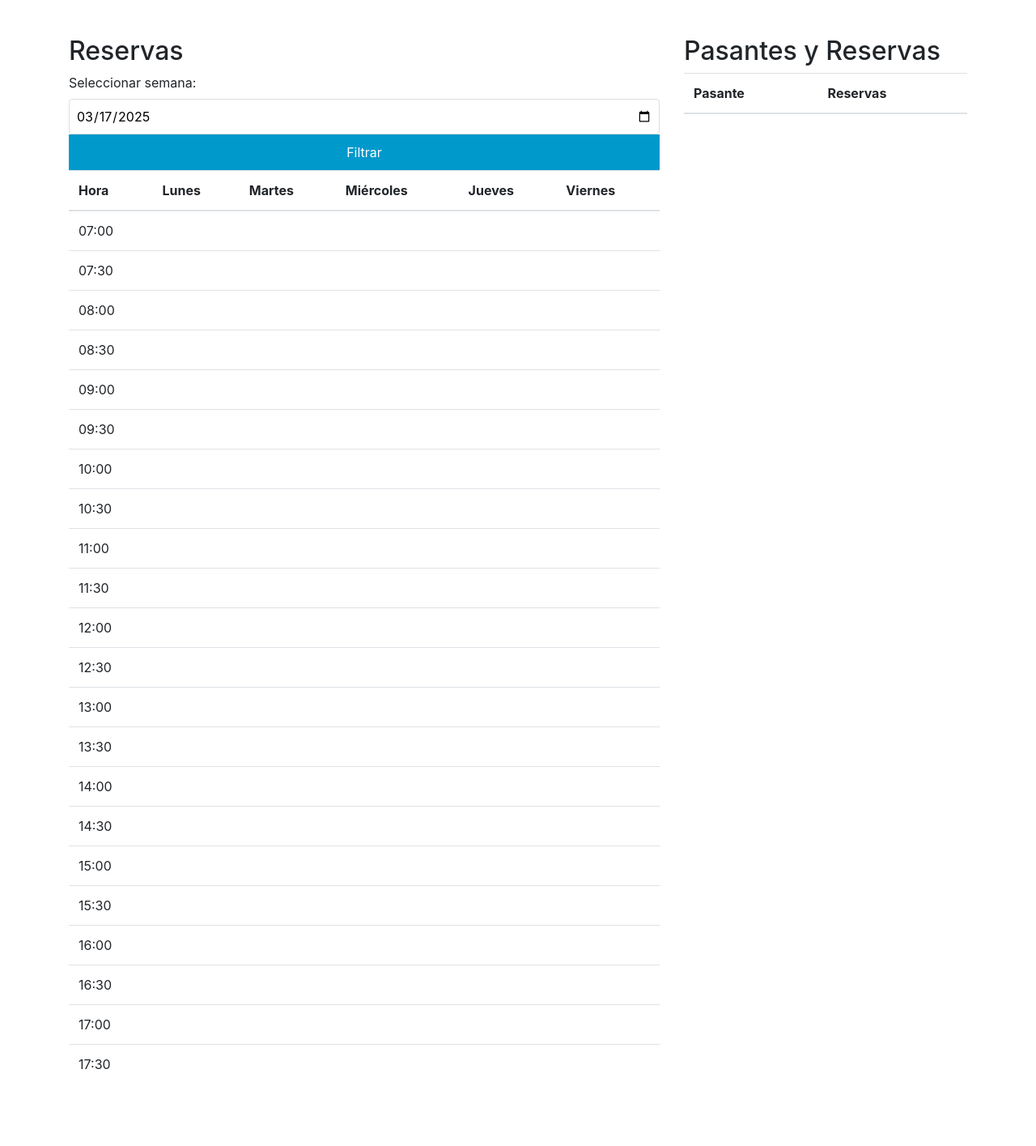
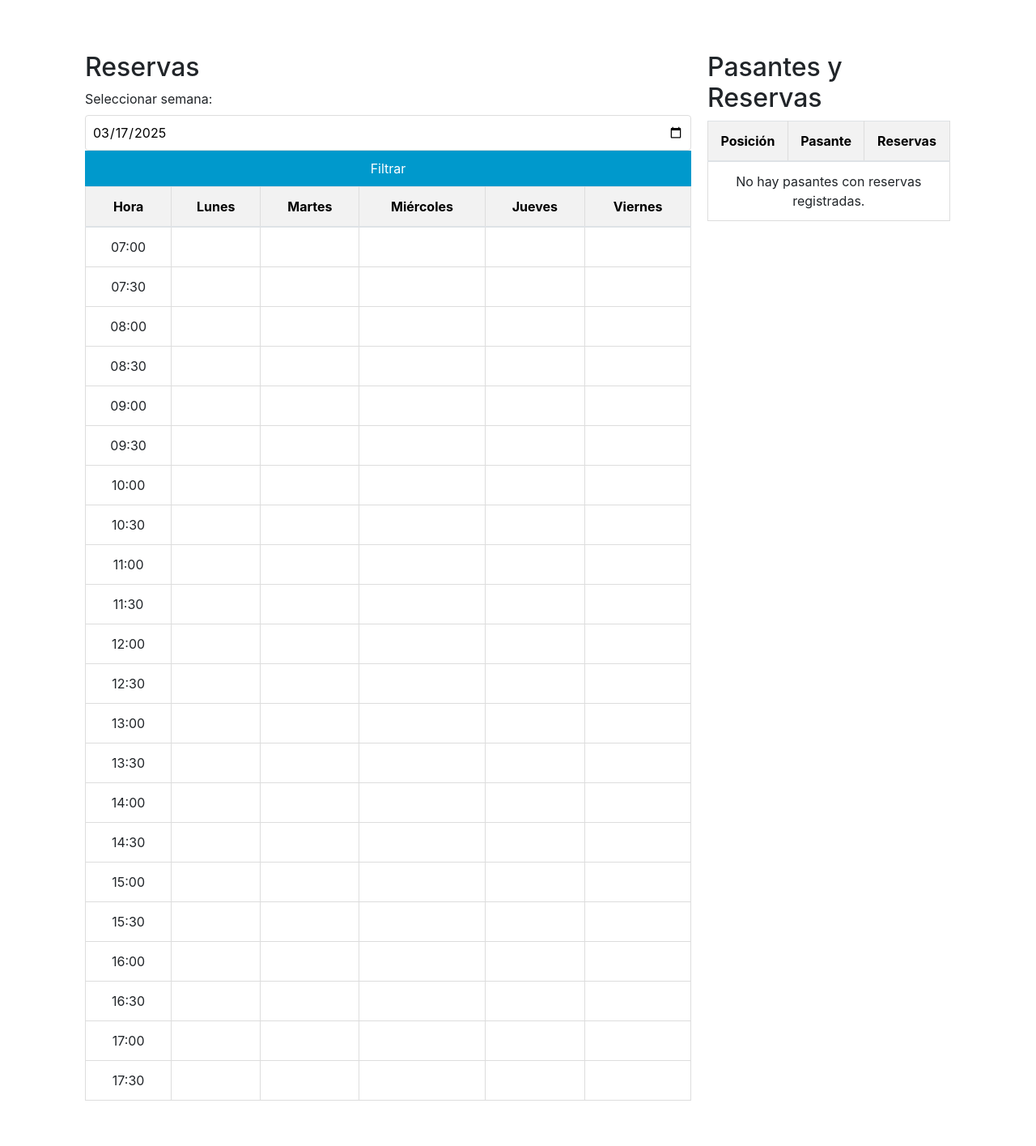
Before and after one commit to MateoRosero/CARF, a Flask app: page /admin/reservas in a window 1280 px wide. Shown: the part 56-1471 px from the top of the page at 81% size. Before the commit the page ends 1376 px from the top, so only its background shows below. Run offline with Flask 3, Linux system fonts and the light colour scheme; data that the repository does not hold is empty; some libraries are stand-ins or nearby versions.

Commit message:
se soluciono el problema de al tabla ya se muestran los apsnates con sus citas y se actualiza cad 5 segundos.

```diff
--- a/src/app.py
+++ b/src/app.py
@@ -55,6 +55,8 @@ def insertar_doctores_iniciales():
                 Doctor(nombre="FT. Andrés Arcos", especialidad="Coordinador académico de fisioterapia, Maestría en Salud y Seguridad Ocupacional", imagen="Andres Arcos.jpg"),
                 Doctor(nombre="FT. Sara Piarpuzan", especialidad="Máster en terapia manual", imagen="Sara Piarpuezan.jpg"),
                 Doctor(nombre="FT. Xavier Silva", especialidad="Máster en terapia manual", imagen="Xavier Silva.jpg"),
+                Doctor(nombre="FT. Katerine Arce ", especialidad="Máster en terapia manual", imagen="Katerine Arce.jpg"),
+                Doctor(nombre="FT. Andres Heredia", especialidad="Máster en terapia manual", imagen="Javier Ponce.jpg"),
 
             ]
 
@@ -499,7 +501,7 @@ def generar_qr_pasante(pasante_id):
         return "Pasante no encontrado", 404
 
     # 🟢 Generar el QR con la IP correcta
-    url_qr = f"http://10.180.0.30:5000/escanear_qr_pasante?qr_code={pasante.id}"
+    url_qr = f"http://10.180.0.15:5000/escanear_qr_pasante?qr_code={pasante.id}"
 
     qr = qrcode.QRCode(version=1, box_size=10, border=5)
     qr.add_data(url_qr)
@@ -598,7 +600,7 @@ def generar_qr_doctor(doctor_id):
         return "Doctor no encontrado", 404
 
     # 🟢 Generar la URL correcta con la IP del servidor
-    url_qr = f"http://10.180.0.30:5000/escanear_qr_doctor?qr_code={doctor.id}"
+    url_qr = f"http://10.180.0.15:5000/escanear_qr_doctor?qr_code={doctor.id}"
 
     qr = qrcode.QRCode(version=1, box_size=10, border=5)
     qr.add_data(url_qr)
--- a/src/views/templates/reservas.html
+++ b/src/views/templates/reservas.html
@@ -1,5 +1,6 @@
 <!DOCTYPE html>
 <html lang="es">
+
 <head>
     <meta charset="UTF-8">
     <meta name="viewport" content="width=device-width, initial-scale=1.0">
@@ -18,7 +19,7 @@
             top: 0;
             width: 100%;
             height: 100%;
-            background-color: rgba(0,0,0,0.5);
+            background-color: rgba(0, 0, 0, 0.5);
         }
 
         .modal-content {
@@ -28,7 +29,7 @@
             border-radius: 10px;
             width: 80%;
             max-width: 900px;
-            box-shadow: 0 4px 6px rgba(0,0,0,0.1);
+            box-shadow: 0 4px 6px rgba(0, 0, 0, 0.1);
         }
 
         .reserva-container {
@@ -36,7 +37,8 @@
             gap: 30px;
         }
 
-        .info-paciente, .form-admin {
+        .info-paciente,
+        .form-admin {
             flex: 1;
             padding: 20px;
         }
@@ -112,8 +114,46 @@
             padding-bottom: 10px;
             border-bottom: 2px solid #0099cc;
         }
+
+        .contenedor-tablas {
+            display: flex;
+            align-items: flex-start;
+            margin: 20px;
+        }
+
+        .tabla-horarios {
+            width: 70%;
+            margin-right: 20px;
+        }
+
+        .tabla-pasantes {
+            width: 28%;
+            max-height: 400px;
+            overflow-y: auto;
+        }
+
+        table {
+            width: 100%;
+            border-collapse: collapse;
+        }
+
+        th, td {
+            border: 1px solid #ddd;
+            padding: 8px;
+            text-align: center;
+        }
+
+        th {
+            background-color: #f2f2f2;
+            color: black;
+        }
+
+        tr:hover {
+            background-color: #f1f1f1;
+        }
     </style>
 </head>
+
 <body>
     <div class="navbar">
         <a href="{{ url_for('index') }}" class="nav-link">Regresar a la página principal</a>
@@ -121,8 +161,8 @@
     </div>
 
     <div class="container mt-4">
-        <div class="row">
-            <div class="col-md-8">
+        <div class="contenedor-tablas">
+            <div class="tabla-horarios">
                 <h2>Reservas</h2>
                 <form method="POST">
                     <label for="fecha">Seleccionar semana:</label>
@@ -148,7 +188,8 @@
                             <td>
                                 {% for reserva in reservas %}
                                 {% if reserva.fecha == dia.date() and reserva.horario.startswith(hora) %}
-                                    <button class="reserva-btn" onclick="mostrarInfoAdmin('{{ reserva.id }}', '{{ reserva.nombre }}', '{{ reserva.email }}', '{{ reserva.fecha }}', '{{ reserva.celular }}', '{{reserva.tipo}}', '{{reserva.horario}}', '{{reserva.pasante.nombre}}')">
+                                <button class="reserva-btn"
+                                    onclick="mostrarInfoAdmin('{{ reserva.id }}', '{{ reserva.nombre }}', '{{ reserva.email }}', '{{ reserva.fecha }}', '{{ reserva.celular }}', '{{reserva.tipo}}', '{{reserva.horario}}', '{{reserva.pasante.nombre}}')">
                                     {{ reserva.pasante.nombre }}
                                 </button>
                                 {% endif %}
@@ -160,22 +201,30 @@
                     </tbody>
                 </table>
             </div>
-            <div class="col-md-4">
+            <div class="tabla-pasantes">
                 <h2>Pasantes y Reservas</h2>
                 <table class="table">
                     <thead>
                         <tr>
+                            <th>Posición</th>
                             <th>Pasante</th>
                             <th>Reservas</th>
                         </tr>
                     </thead>
-                    <tbody>
-                        {% for pasante, reservas in pasantes_reservas %}
+                    <tbody id="ranking-pasantes">
+                        {% if pasantes_con_reservas %}
+                            {% for pasante in pasantes_con_reservas %}
                             <tr>
-                            <td>{{ pasante }}</td>
-                            <td>{{ reservas }}</td>
+                                <td>{{ loop.index }}</td>
+                                <td>{{ pasante.nombre }}</td>
+                                <td>{{ pasante.total_reservas }}</td>
                             </tr>
                             {% endfor %}
+                        {% else %}
+                            <tr>
+                                <td colspan="3" class="text-center">No hay pasantes con reservas registradas.</td>
+                            </tr>
+                        {% endif %}
                     </tbody>
                 </table>
             </div>
@@ -219,7 +268,8 @@
                 <!-- Columna derecha: Formulario administrativo -->
                 <div class="form-admin">
                     <h3>Información Administrativa</h3>
-                    <form id="formulario-actualizar" action="/admin/actualizar-info-reserva/{{ reserva_id }}" method="POST">
+                    <form id="formulario-actualizar" action="/admin/actualizar-info-reserva/{{ reserva_id }}"
+                        method="POST">
                         <div class="form-group">
                             <label for="tipo_atencion">Tipo de Atención:</label>
                             <select name="tipo_atencion" id="tipo_atencion" required>
@@ -292,7 +342,7 @@
             document.getElementById('infoModal').style.display = "none";
         }
 
-    document.getElementById("formulario-actualizar").addEventListener("submit", async function(event) {
+        document.getElementById("formulario-actualizar").addEventListener("submit", async function (event) {
             event.preventDefault();  // Evita que el formulario recargue la página
 
             const reservaId = "{{ reserva_id }}";  // ID de la reserva
@@ -325,6 +375,22 @@
                 alert("Error al actualizar: " + error);
             }
         });
+
+        function actualizarRankingPasantes() {
+            fetch("{{ url_for('admin.ver_reservas') }}")
+                .then(response => response.text())
+                .then(data => {
+                    let parser = new DOMParser();
+                    let doc = parser.parseFromString(data, "text/html");
+                    let newRankingTable = doc.querySelector("#ranking-pasantes").innerHTML;
+                    document.querySelector("#ranking-pasantes").innerHTML = newRankingTable;
+                })
+                .catch(error => console.error("Error actualizando ranking:", error));
+        }
+
+        // Actualizar cada 10 segundos sin afectar el calendario
+        setInterval(actualizarRankingPasantes, 5000);
+
     </script>
 </body>
 </html>
```
Also changed, not shown: src/admin/admin.py (+37 -3 lines). Lines whose indentation alone changed are shown as unchanged.
